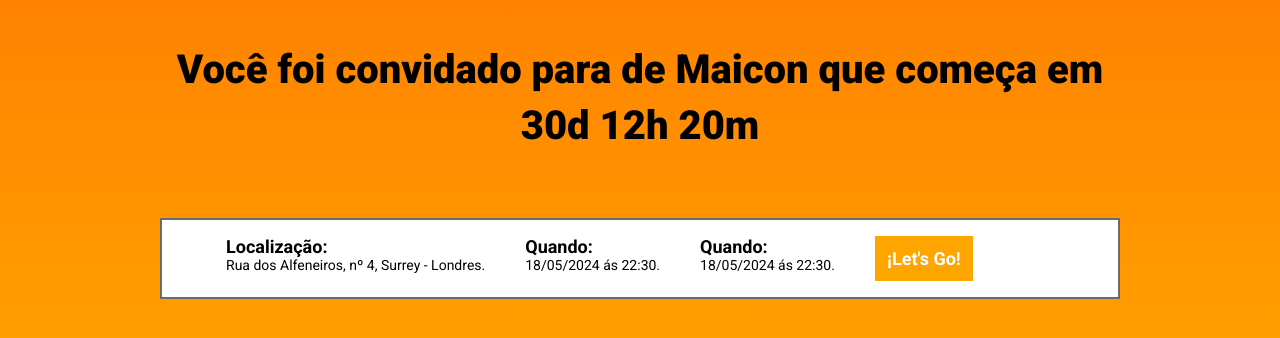
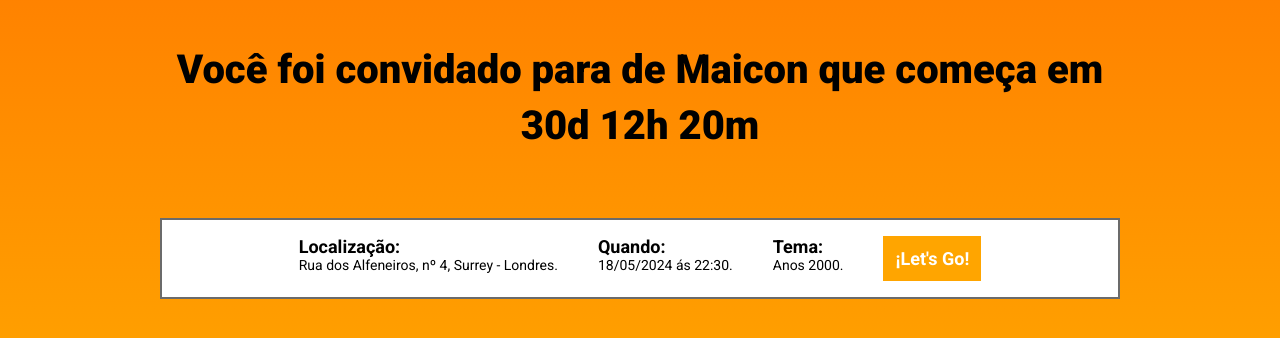
Before and after one commit to stn8m0n/evento_bday, a website built with Parcel: page src/index.html in a window 1280 px wide. Shown: the part 750-1088 px from the top of the page. Built offline with nearby package versions, Linux system fonts and the light colour scheme.

Commit message:
ajuste bar

```diff
--- a/src/index.html
+++ b/src/index.html
@@ -29,8 +29,8 @@
                         18/05/2024 ás 22:30.
                     </li>
                     <li class="infos-bar__infos__text">
-                        <b>Quando:</b>
-                        18/05/2024 ás 22:30.
+                        <b>Tema:</b>
+                        Anos 2000.
                     </li>
                     <a href="#" class="button">
                         ¡Let's Go!
--- a/src/styles/components/_infos.scss
+++ b/src/styles/components/_infos.scss
@@ -2,7 +2,7 @@
     background-color: #fff;
     padding: 16px 24px;
     display: flex;
-    justify-content: space-between;
+    justify-content: center;
     border: 2px solid #00000094;
     margin-top: 25px;
 
```
